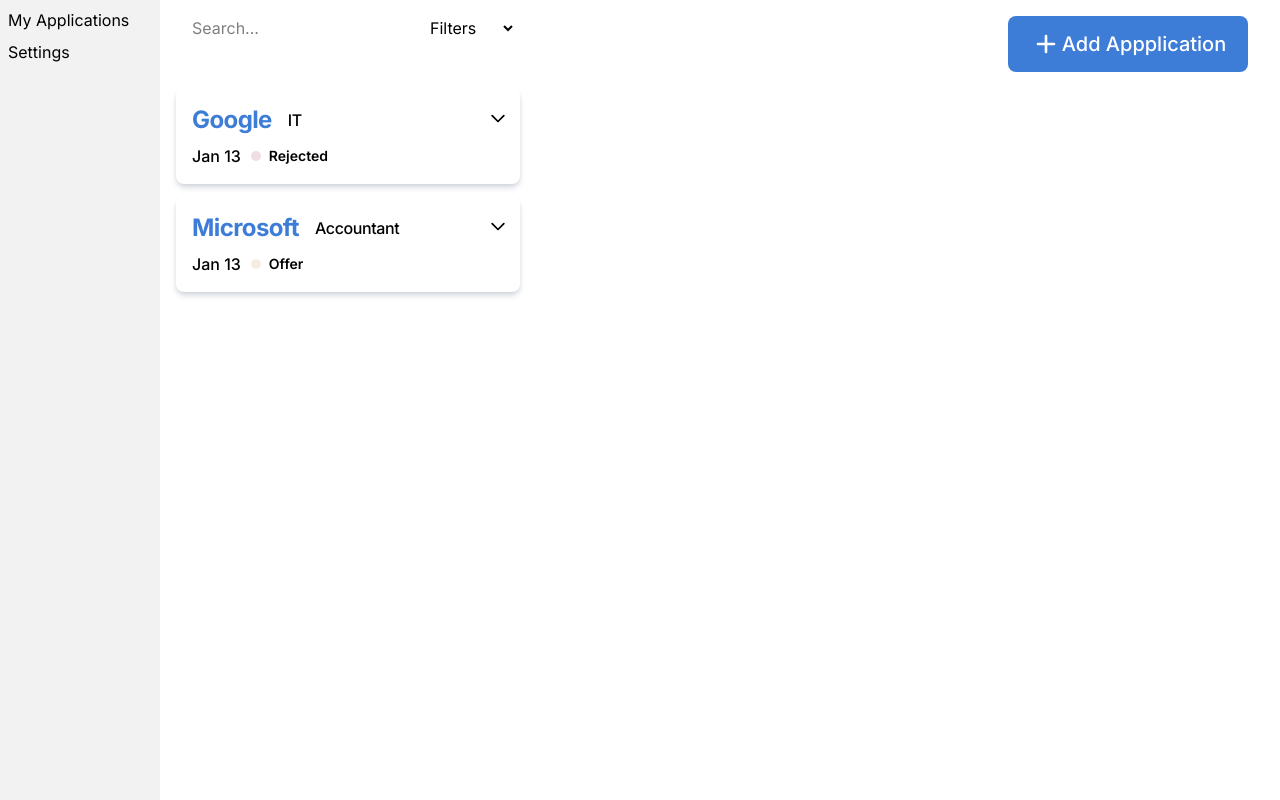
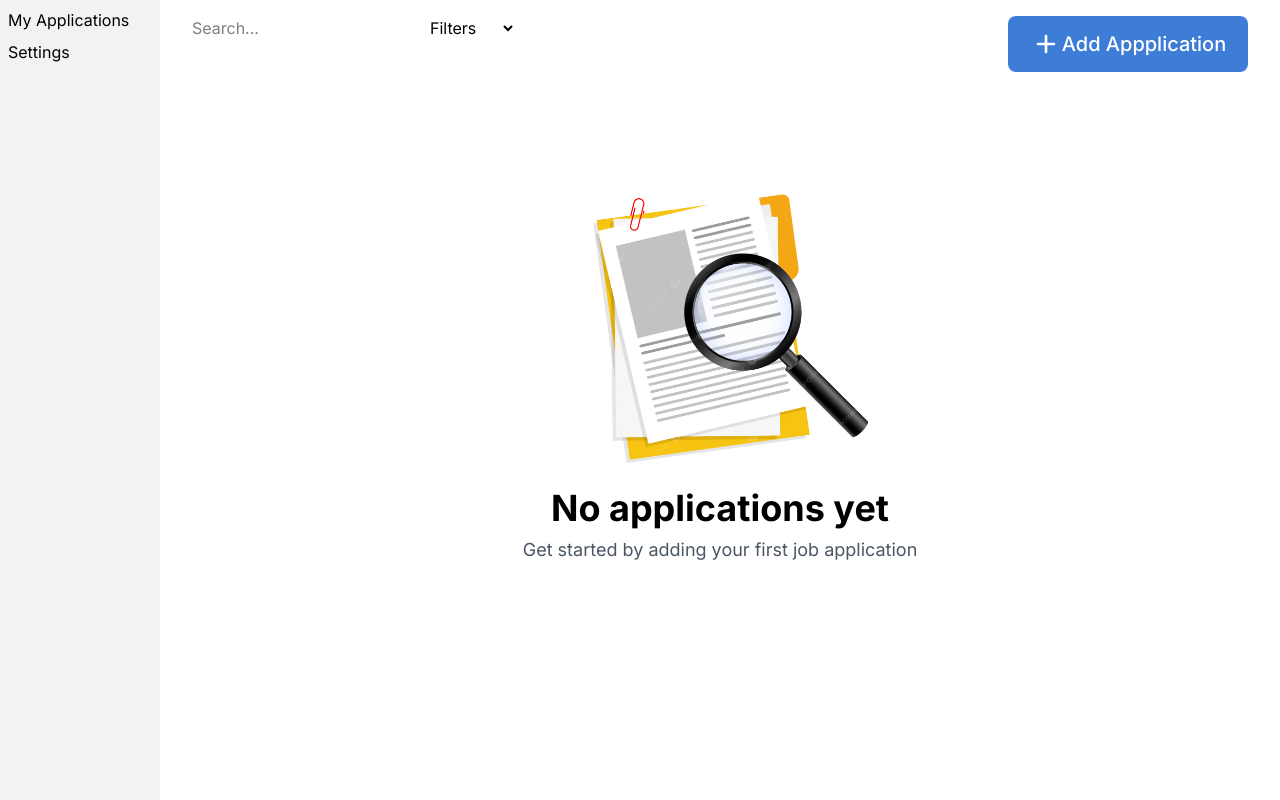
Before and after one commit to Dev-EthanR/Job-Tracker, a React (Vite) app: page / in a window 1280 px wide. Built offline with nearby package versions, Linux system fonts and the light colour scheme.

Commit message:
added empty cards message

```diff
--- a/src/App.tsx
+++ b/src/App.tsx
@@ -7,6 +7,7 @@ import {
 import Header from "./components/features/Header";
 import NavBar from "./components/features/NavBar";
 import Card from "./components/ui/Card";
+import notFoundImage from "./assets/images/not-found.png";
 
 interface Data {
   id: string;
@@ -31,7 +32,6 @@ function App() {
   });
   localStorage.setItem("jobData", JSON.stringify(data));
 
-  console.log(data);
   return (
     <DataCtx.Provider value={{ data, setData }}>
       <div
@@ -39,21 +39,24 @@ function App() {
           flex-col items-center md:flex-row md:items-start"
       >
         <NavBar title="My Applications" />
-        <main className="grow">
+        <main className="grow ">
           <Header />
-          <div className="flex flex-col items-center md:items-start px-4 gap-3">
-            <Card
-              company="Google"
-              title="IT"
-              date={date}
-              status={{ name: "Rejected", color: "bg-reject" }}
-            />
-            <Card
-              company="Microsoft"
-              title="Accountant"
-              date={date}
-              status={{ name: "Offer", color: "bg-interview" }}
-            />
+          {data.length <= 0 && (
+            <div className="flex flex-col items-center w-full text-center justify-center mt-20 ">
+              <img
+                className="w-50 md:w-80"
+                src={notFoundImage}
+                alt="No applications found"
+              />
+              <h1 className="font-bold text-2xl mb-2 md:text-4xl">
+                No applications yet
+              </h1>
+              <p className="text-gray-600 w-60 md:w-full md:text-lg">
+                Get started by adding your first job application
+              </p>
+            </div>
+          )}
+          <div className="flex flex-col items-center md:items-start px-4 gap-3 ">
             {data.map((d) => (
               <Card
                 key={d.id}
```
Also changed, not shown: src/assets/images/not-found.png (added).
